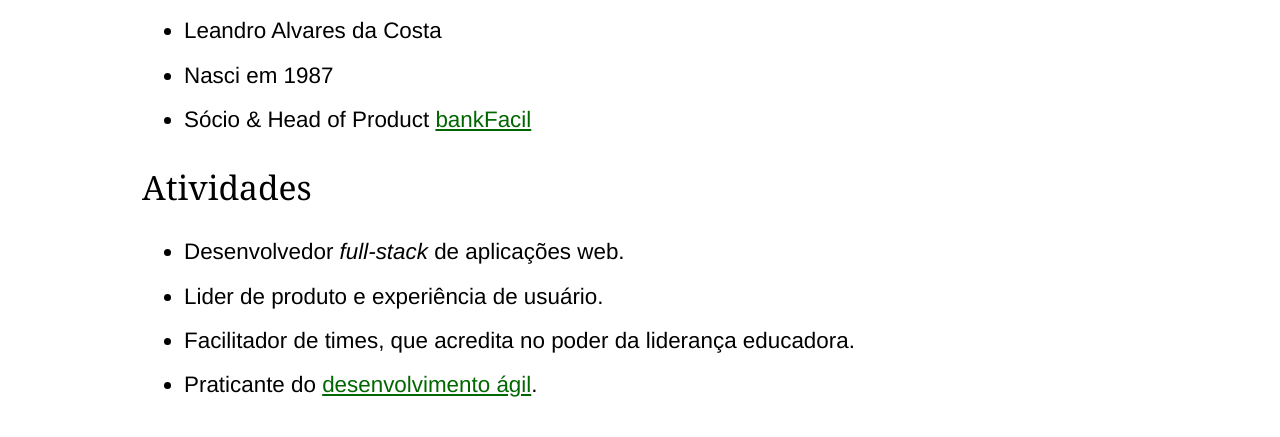
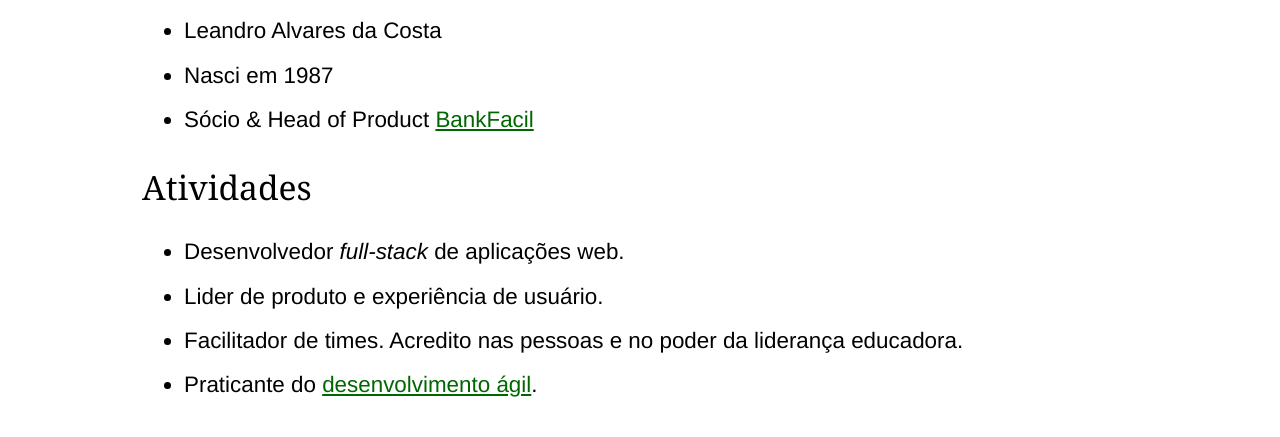
Before and after one commit to leandroadacosta/leandroadacosta.github.io, a Jekyll site: the page built from sobre/index.md, in a window 1280 px wide. Shown: the part 295-732 px from the top of the page. Built offline with Jekyll 4.4.1, drawn with Linux system fonts in a browser that asks for light colours.

Commit message:
Update profile.

```diff
--- a/sobre/index.md
+++ b/sobre/index.md
@@ -6,12 +6,12 @@ description: Software Developer, Head of Product at BankFacil.
 # Sobre mim
 * Leandro Alvares da Costa
 * Nasci em 1987
-* Sócio & Head of Product [bankFacil](https://www.bankfacil.com.br)
+* Sócio & Head of Product [BankFacil](https://www.bankfacil.com.br)
 
 ## Atividades
 *	Desenvolvedor <em>full-stack</em> de aplicações web.
 * Lider de produto e experiência de usuário.
-* Facilitador de times, que acredita no poder da liderança educadora.
+* Facilitador de times. Acredito nas pessoas e no poder da liderança educadora.
 * Praticante do [desenvolvimento ágil](http://www.agilemanifesto.org/iso/ptbr/).
 
 ## Social
```
